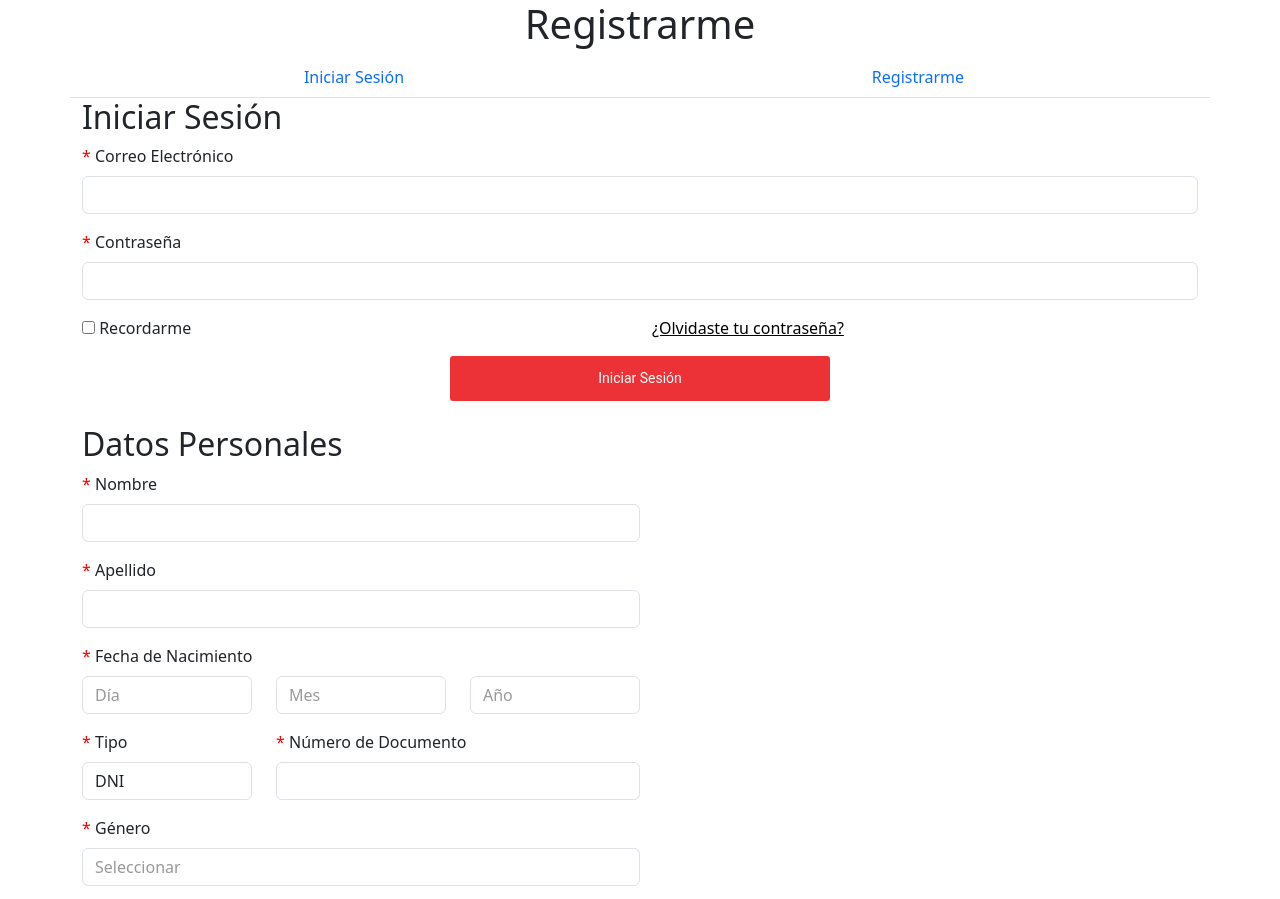
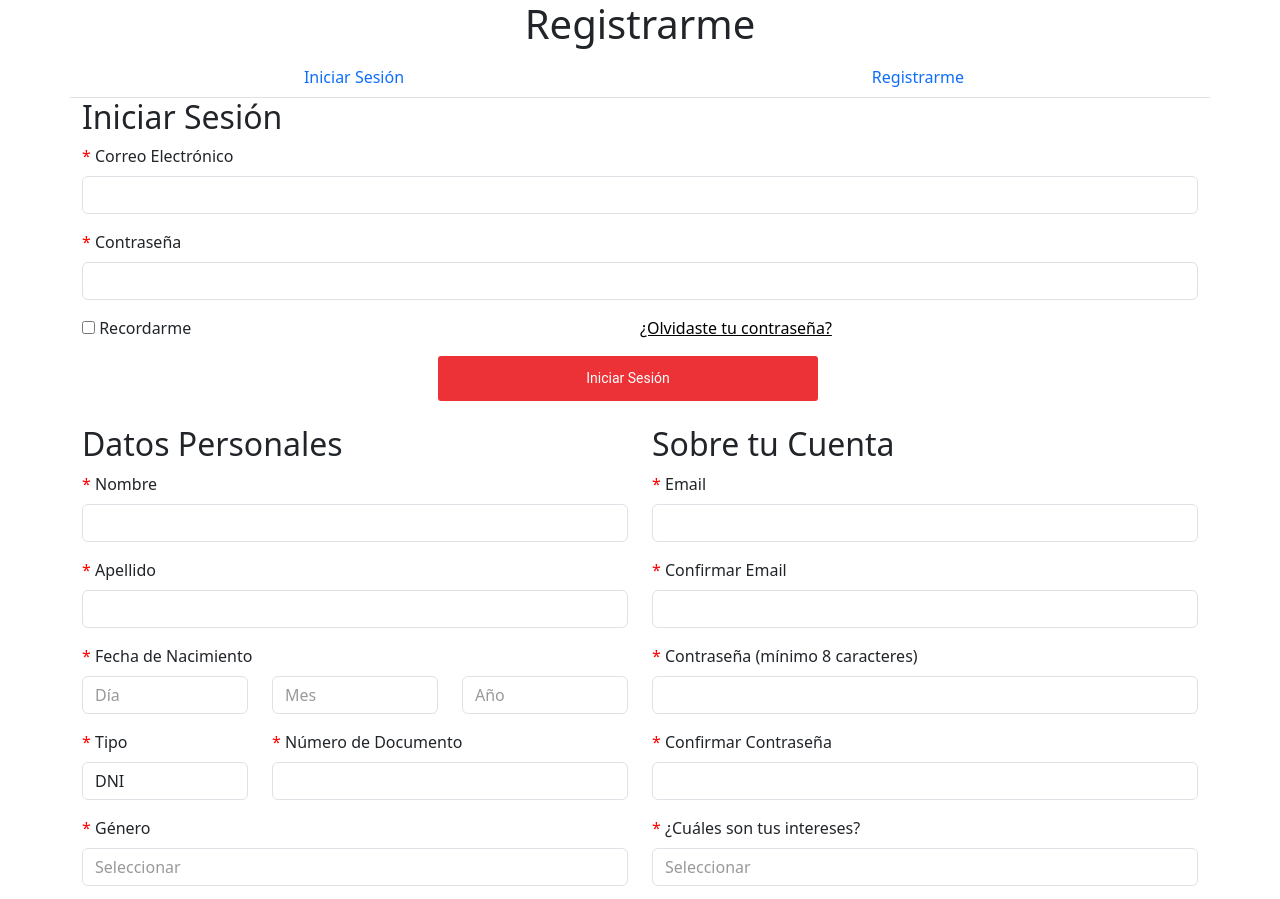
Before and after one commit to KrugerLisandro/clase09, a plain HTML site: page index.html in a window 1280 px wide. Shown: the top 899 px of the page. Drawn offline with nearby package versions, Linux system fonts and the light colour scheme.

Commit message:
Please enter the commit message for your changes. Lines starting  with '#' will be ignored, and an empty message aborts the commit.
 On branch main
 Your branch is up to date with 'origin/main'.

 Changes to be committed:
	modified:   index.html

 Changes not staged for commit:
	modified:   index.html

```diff
--- a/index.html
+++ b/index.html
@@ -46,24 +46,23 @@
 
     <main class="container tab-content">
         <section class="tab-pane login active mb-4" id="login" role="tabpanel" aria-labelledby="login-tab">
-            <form class="row">
-                <div class="col-12">
+            <form action="registro.php" method="POST" enctype="multipart/form-data" id="fmrRegistro">
+                <div class="row">
                     <h2>Iniciar Sesión</h2>
                     <div class="mb-3">
-                        <label for="exampleInputNombre" class="form-label"><span style="color: red;">*</span>
+                        <label for="exampleInputEmailLogin" class="form-label"><span style="color: red;">*</span>
                             Correo Electrónico</label>
-                        <input type="text" class="form-control" id="exampleInputNombre" aria-describedby="NombreHelp">
+                        <input type="text" name="correoLogin" class="form-control" id="exampleInputEmailLogin">
                     </div>
                     <div class="mb-3">
-                        <label for="exampleInputApellido" class="form-label"><span style="color: red;">*</span>
+                        <label for="exampleInputPasswordLogin" class="form-label"><span style="color: red;">*</span>
                             Contraseña</label>
-                        <input type="text" class="form-control" id="exampleInputApellido"
-                            aria-describedby="ApellidoHelp">
+                        <input type="password" name="passwordLogin" class="form-control" id="exampleInputPasswordLogin">
                     </div>
                     <div class="row mb-3">
                         <div class="col-6">
                             <div class="form-group custom-control custom-checkbox">
-                                <input type="checkbox" class="custom-control-input" id="add-to-email-list" value="true">
+                                <input type="checkbox" class="custom-control-input" id="add-to-email-list">
                                 <label class="custom-control-label" for="add-to-email-list">Recordarme</label>
                             </div>
                         </div>
@@ -80,30 +79,25 @@
             </form>
         </section>
 
-
         <section class="tab-pane register active mb-4" id="register" role="tabpanel" aria-labelledby="register-tab">
-            <form class="row">
-                <div class="col-12">
+            <form action="registro.php" method="POST" enctype="multipart/form-data" id="fmrRegistro">
+                <div class="row">
                     <!--Primer formulario-->
                     <div class="col-lg-6 col-md-12">
                         <h2>Datos Personales</h2>
                         <div class="mb-3">
                             <label for="exampleInputNombre" class="form-label"><span style="color: red;">*</span>
                                 Nombre</label>
-                            <input type="text" class="form-control" id="exampleInputNombre"
-                                aria-describedby="NombreHelp">
+                            <input type="text" name="nombre" class="form-control" id="exampleInputNombre">
                         </div>
                         <div class="mb-3">
                             <label for="exampleInputApellido" class="form-label"><span style="color: red;">*</span>
                                 Apellido</label>
-                            <input type="text" class="form-control" id="exampleInputApellido"
-                                aria-describedby="ApellidoHelp">
+                            <input type="text" name="apellido" class="form-control" id="exampleInputApellido">
                         </div>
                         <div class="mb-3">
                             <label for="exampleInputNacimiento" class="form-label"><span style="color: red;">*</span>
-                                Fecha
-                                de
-                                Nacimiento</label>
+                                Fecha de Nacimiento</label>
                             <div class="row">
                                 <div class="col-4">
                                     <div class="form-group required">
@@ -235,8 +229,7 @@
                                 <div class="col-8">
                                     <label for="exampleInputNumerodeDocumento" class="form-label"><span
                                             style="color: red;">*</span> Número de Documento</label>
-                                    <input type="text" class="form-control" id="exampleInputNumerodeDocumento"
-                                        aria-describedby="NumerodeDocumentoHelp">
+                                    <input type="text" name="nroDocumento" class="form-control" id="exampleInputNumerodeDocumento">
                                 </div>
                             </div>
                         </div>
@@ -253,8 +246,7 @@
                         <div class="mb-3">
                             <label for="exampleInputTelefono" class="form-label"><span style="color: red;">*</span>
                                 Teléfono (cod. área + número)</label>
-                            <input type="number" class="form-control" id="exampleInputTelefono"
-                                aria-describedby="TelefonoHelp">
+                            <input type="number" name="telefono" class="form-control" id="exampleInputTelefono">
                         </div>
                     </div>
                     <!--Segundo Formulario-->
@@ -263,28 +255,24 @@
                         <div class="mb-3">
                             <label for="exampleInputEmail" class="form-label"><span style="color: red;">*</span>
                                 Email</label>
-                            <input type="email" class="form-control" id="exampleInputEmail"
-                                aria-describedby="EmailHelp">
+                            <input type="email" name="correoRegistre" class="form-control" id="exampleInputEmail">
                         </div>
                         <div class="mb-3">
                             <label for="exampleInputConfirmarEmail" class="form-label"><span
                                     style="color: red;">*</span>
                                 Confirmar Email</label>
-                            <input type="email" class="form-control" id="exampleInputConfirmarEmail"
-                                aria-describedby="ConfirmarEmailHelp">
+                            <input type="email" name="correoRegistreConfirmacion" class="form-control" id="exampleInputConfirmarEmail">
                         </div>
                         <div class="mb-3">
                             <label for="exampleInputContraseña" class="form-label"><span style="color: red;">*</span>
                                 Contraseña (mínimo 8 caracteres)</label>
-                            <input type="password" class="form-control" id="exampleInputContraseña"
-                                aria-describedby="ContraseñaHelp">
+                            <input type="password" name="passwordRegistre" class="form-control" id="exampleInputContraseña">
                         </div>
                         <div class="mb-3">
                             <label for="exampleInputConfirmarContraseña" class="form-label"><span
                                     style="color: red;">*</span>
                                 Confirmar Contraseña</label>
-                            <input type="password" class="form-control" id="exampleInputConfirmarContraseña"
-                                aria-describedby="ConfirmarContraseñaHelp">
+                            <input type="password" name="passwordRegistreConfirmacion" class="form-control" id="exampleInputConfirmarContraseña">
                         </div>
                         <div class="mb-3">
                             <label for="exampleInputConfirmarintereses" class="form-label"><span
@@ -366,7 +354,7 @@
                         </div>
                         <div class="row">
                             <div class="form-group custom-control custom-checkbox">
-                                <input type="checkbox" class="custom-control-input" id="add-to-email-list" value="true">
+                                <input type="checkbox" class="custom-control-input" id="add-to-email-list">
                                 <label class="custom-control-label" for="add-to-email-list">Quiero recibir emails de
                                     promociones y noticias.
                                 </label>
```
